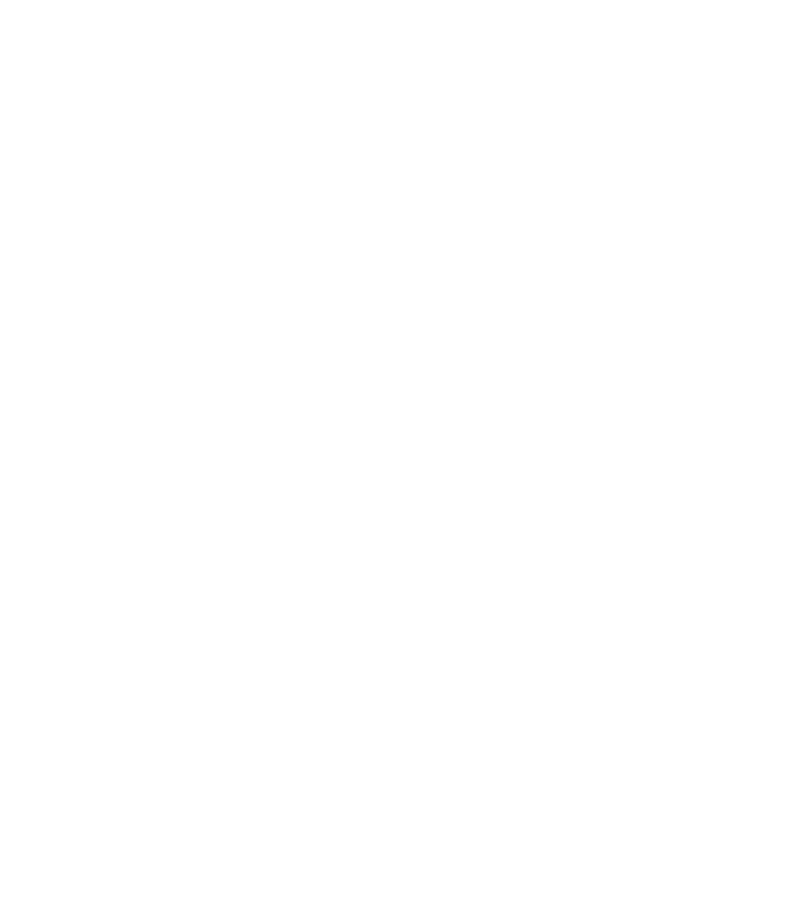
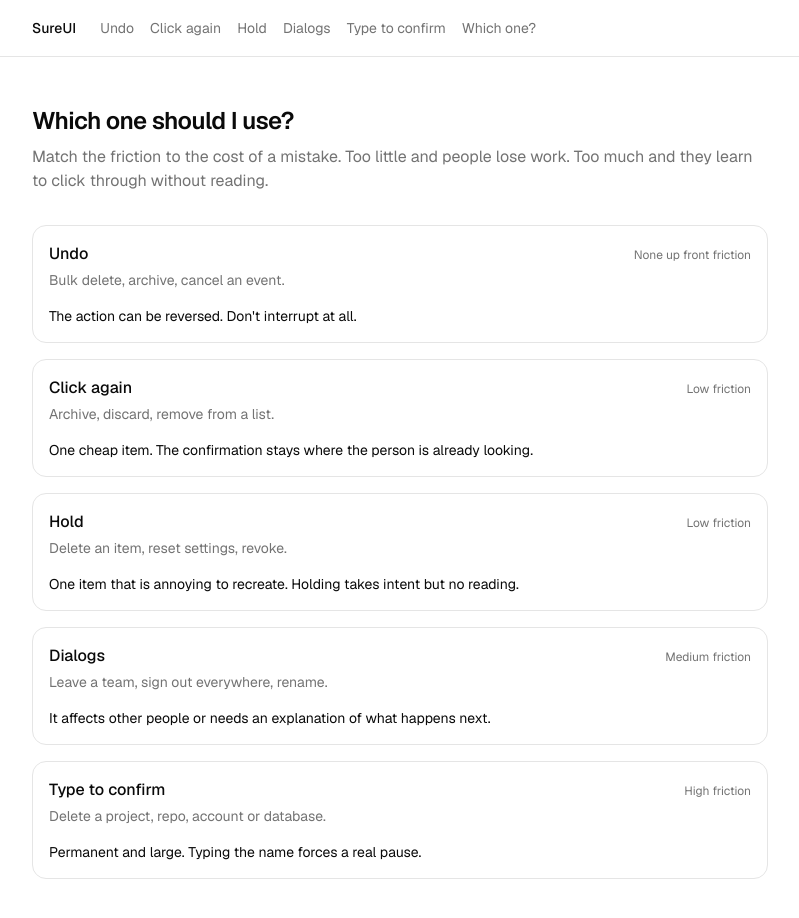
Before and after one commit to aidankmcalister/sureui, a Next.js app: page /docs/which-one in a window 1280 px wide. Before the commit this address had no page. Shown: the top 918 px of the page, without its empty margins (240-1039 px from the left). Before the commit the page ends 800 px from the top, so only its background shows below. Built offline with nearby package versions, Linux system fonts and the light colour scheme.

Commit message:
feat: add which one page

```diff
--- /dev/null
+++ b/app/docs/which-one/page.tsx
@@ -0,0 +1,24 @@
+import type { Metadata } from "next"
+
+import { families } from "@/components/site/families"
+import { FamilyCard } from "@/components/site/family-card"
+import { Page } from "@/components/site/page"
+
+export const metadata: Metadata = { title: "Which one should I use?" }
+
+export default function WhichOne() {
+  return (
+    <Page
+      title="Which one should I use?"
+      description="Match the friction to the cost of a mistake. Too little and people lose work. Too much and they learn to click through without reading."
+    >
+      <div className="grid gap-4">
+        {families.map((family) => (
+          <FamilyCard key={family.slug} family={family}>
+            <p className="text-sm">{family.guidance}</p>
+          </FamilyCard>
+        ))}
+      </div>
+    </Page>
+  )
+}
```
